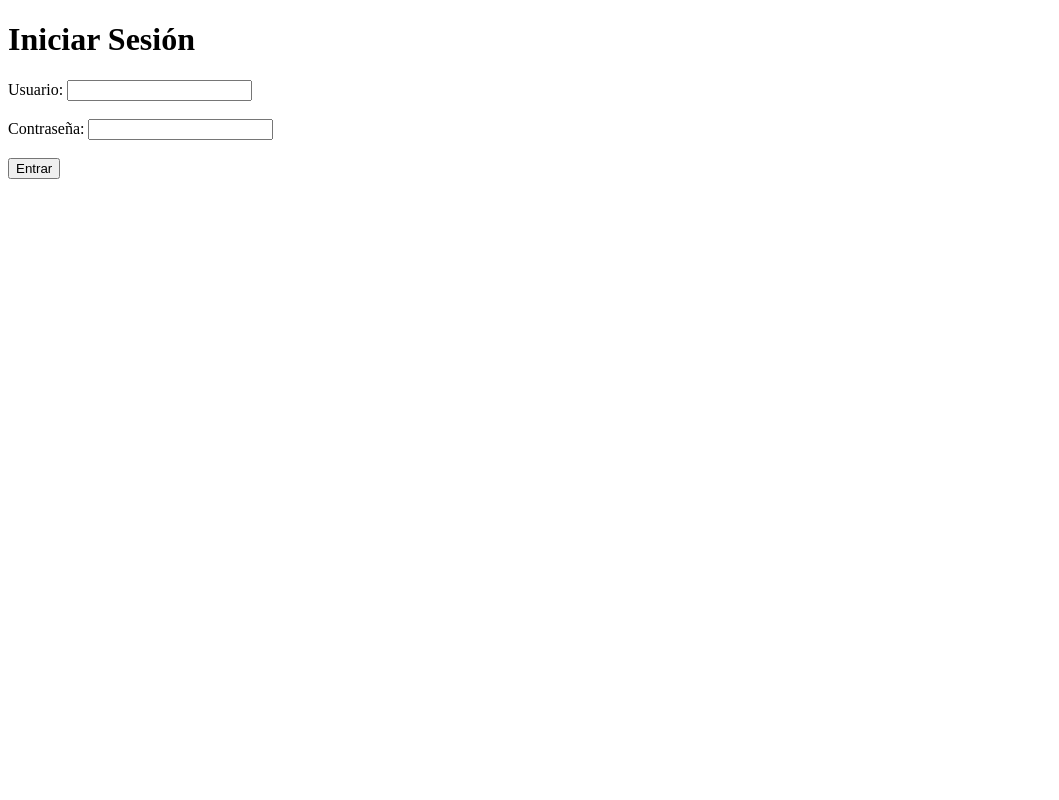
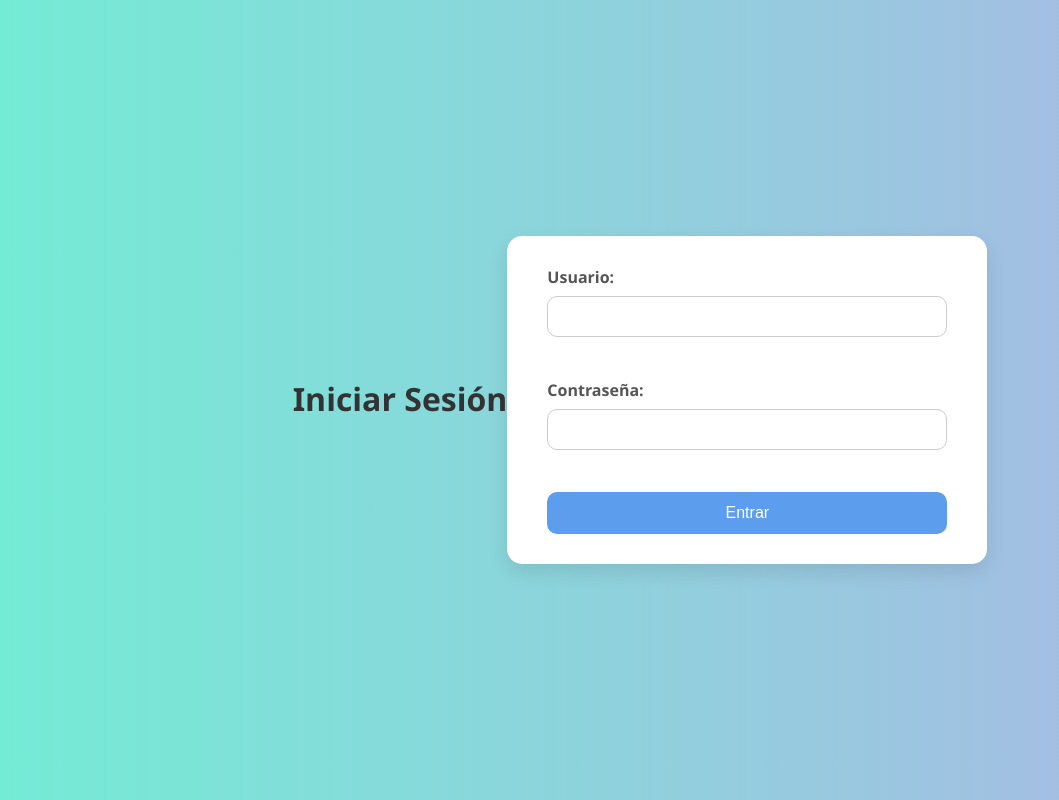
Before and after one commit to Isisimone/Proyecto-DAW, a PHP site: page /public/login.php in a window 1280 px wide. Shown: the whole page, without its empty margins (0-1059 px from the left). Run offline with PHP 8.4, Linux system fonts and the light colour scheme.

Commit message:
Added login page styles and updated login PHP

```diff
--- /dev/null
+++ b/css/login.css
@@ -0,0 +1,80 @@
+/* Estilos generales */
+body {
+    font-family: 'Segoe UI', Tahoma, Geneva, Verdana, sans-serif;
+    background: linear-gradient(to right, #74ebd5, #ACB6E5);
+    display: flex;
+    justify-content: center;
+    align-items: center;
+    height: 100vh;
+    margin: 0;
+}
+
+/* Contenedor del formulario */
+form {
+    background-color: #ffffff;
+    padding: 30px 40px;
+    border-radius: 15px;
+    box-shadow: 0 8px 20px rgba(0, 0, 0, 0.1);
+    width: 100%;
+    max-width: 400px;
+}
+
+/* Título */
+h1 {
+    text-align: center;
+    margin-bottom: 25px;
+    color: #333;
+}
+
+/* Inputs y etiquetas */
+label {
+    display: block;
+    margin-bottom: 8px;
+    color: #555;
+    font-weight: bold;
+}
+
+input[type="text"],
+input[type="password"] {
+    width: 100%;
+    padding: 12px 15px;
+    margin-bottom: 20px;
+    border: 1px solid #ccc;
+    border-radius: 10px;
+    box-sizing: border-box;
+    transition: border-color 0.3s ease;
+}
+
+input:focus {
+    border-color: #5c9ded;
+    outline: none;
+}
+
+/* Botón */
+button[type="submit"] {
+    background-color: #5c9ded;
+    color: white;
+    border: none;
+    padding: 12px 20px;
+    border-radius: 10px;
+    width: 100%;
+    font-size: 16px;
+    cursor: pointer;
+    transition: background-color 0.3s ease;
+}
+
+button:hover {
+    background-color: #4683d0;
+}
+
+/* Mensaje de error */
+.error {
+    color: #e74c3c;
+    background-color: #fdecea;
+    padding: 10px;
+    border-radius: 8px;
+    text-align: center;
+    margin-top: -10px;
+    margin-bottom: 15px;
+    font-size: 14px;
+}
--- a/public/login.php
+++ b/public/login.php
@@ -48,12 +48,8 @@ if ($_SERVER['REQUEST_METHOD'] === 'POST') {
     <meta charset="UTF-8">
     <meta name="viewport" content="width=device-width, initial-scale=1.0">
     <title>Login</title>
-    <style>
-        .error {
-            color: red;
-            margin: 10px 0;
-        }
-    </style>
+  <link rel="stylesheet" href="../css/login.css">
+
 </head>
 <body>
     <h1>Iniciar Sesión</h1>
```
